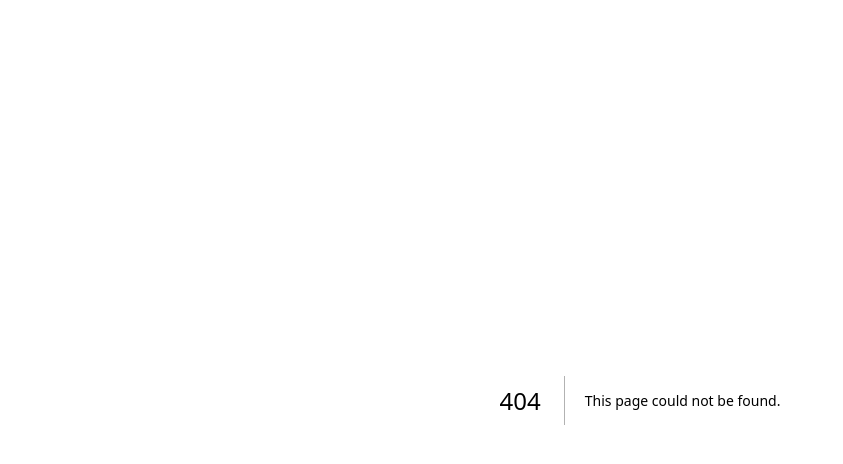
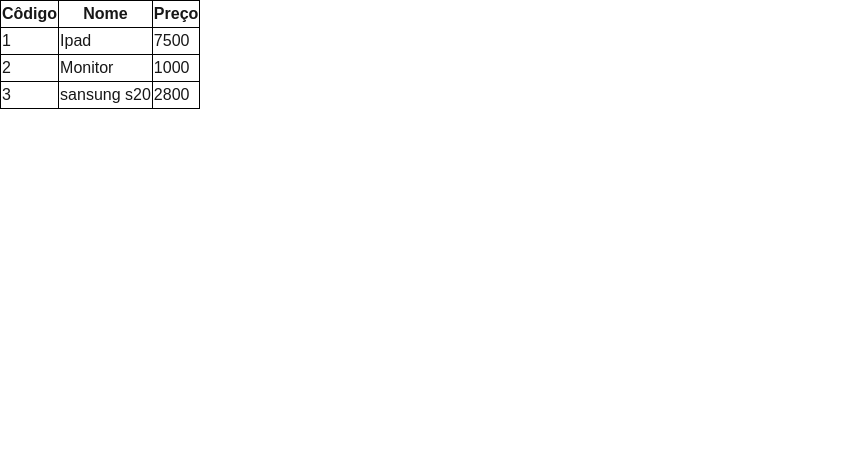
Before and after one commit to ivanProgramador/exercicios, a Next.js app: page /render/repeticao3 in a window 1280 px wide. Before the commit this address had no page. Shown: the top 464 px of the page, without its empty margins (0-843 px from the left). Built offline with nearby package versions, Linux system fonts and the light colour scheme.

Commit message:
Listing data using object orientation

```diff
--- /dev/null
+++ b/data/listaProdutos.js
@@ -0,0 +1,8 @@
+import Produto from "../model/produto";
+
+export default [
+    new Produto(1,"Ipad",7500),
+    new Produto(2,"Monitor",1000),
+    new Produto(3,"sansung s20",2800)
+
+]
--- /dev/null
+++ b/model/produto.js
@@ -0,0 +1,32 @@
+export default class Produto {
+
+    // o '#' na frente indica que esses atributos são privados
+
+    #id
+    #nome
+    #preco
+
+    constructor(id,nome,preco){
+
+        this.#id = id
+
+        this.#nome = nome
+
+        this.#preco = preco
+    }
+
+    get id(){
+        return this.#id
+    }
+
+    get nome(){
+        return this.#nome
+    }
+
+    get preco(){
+        return this.#preco
+    }
+
+
+
+}
--- /dev/null
+++ b/pages/render/repeticao3.jsx
@@ -0,0 +1,39 @@
+import listaProdutos from "../../data/listaProdutos";
+
+
+
+export default function repeticao3(){
+
+    var comBorda={
+         border: "1px solid black"
+    }
+
+   function renderizarLinhas(){
+
+       return listaProdutos.map(produto=>{
+          return <tr style={comBorda} key={produto.id}>
+              <td style={comBorda} >{produto.id}</td>
+              <td style={comBorda} >{produto.nome}</td>
+              <td style={comBorda} >{produto.preco}</td>
+          </tr>
+       })
+   }
+
+
+     return(
+         <div>
+            <table style={comBorda} >
+                <thead style={comBorda} >
+                    <tr style={comBorda}>
+                        <th style={comBorda}>Côdigo</th>
+                        <th style={comBorda}>Nome</th>
+                        <th style={comBorda}>Preço</th>
+                    </tr>
+                </thead>
+                <tbody>
+                  {renderizarLinhas()}
+                </tbody>
+            </table>
+         </div>
+     )
+}
```
Also changed, not shown: pages/render/repeticao1.jsx (+19 -1 lines), styles/globals.css (line endings or trailing spaces).
